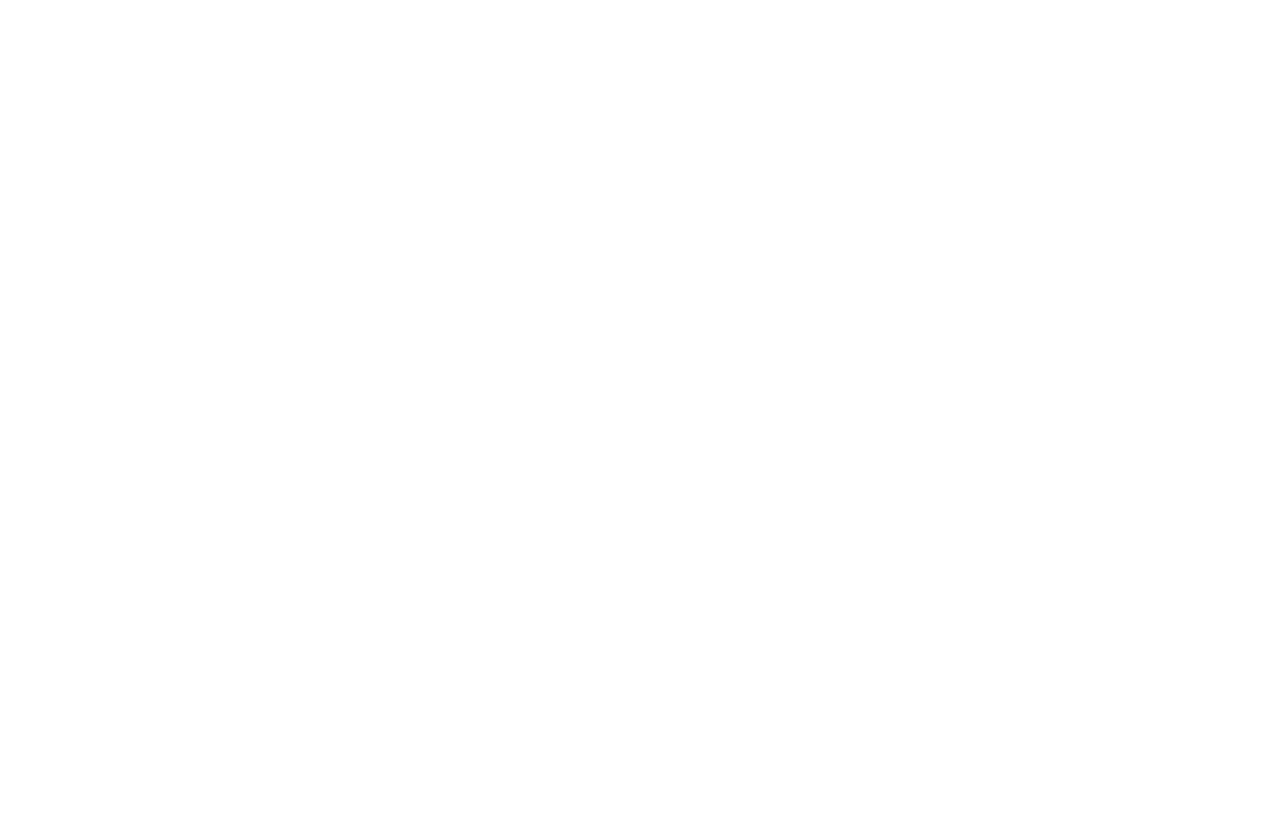
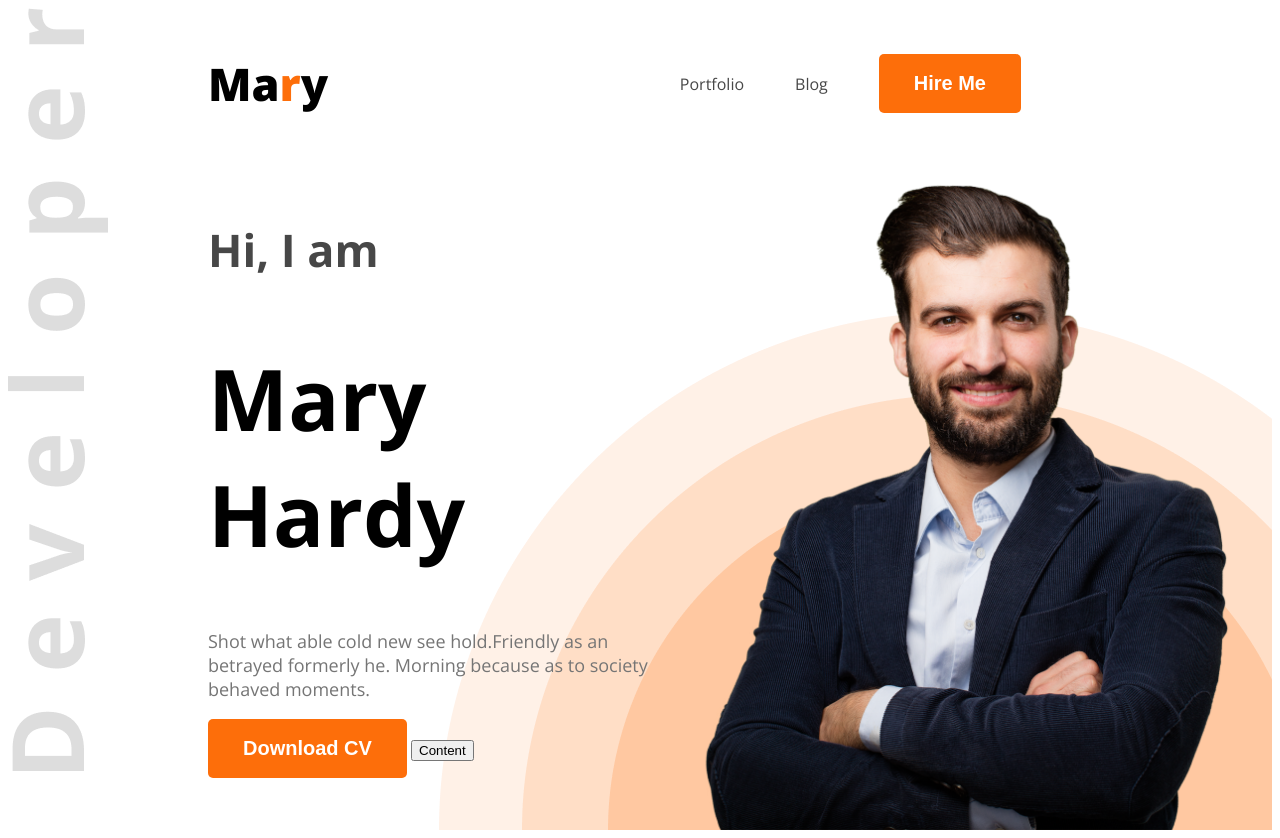
Before and after one commit to rmoon187/web-dev-portfolio, a plain HTML site: page index.html in a window 1280 px wide. Before the commit the page ends 800 px from the top, so only its background shows below. Drawn offline with nearby package versions, Linux system fonts and the light colour scheme.

Commit message:
header section added

```diff
--- a/index.html
+++ b/index.html
@@ -1,19 +1,49 @@
 <!DOCTYPE html>
 <html lang="en">
+
 <head>
     <meta charset="UTF-8">
     <meta name="viewport" content="width=device-width, initial-scale=1.0">
     <title>Wev Dev Portfolio</title>
+    <link rel="preconnect" href="https://fonts.googleapis.com">
+    <link rel="preconnect" href="https://fonts.gstatic.com" crossorigin>
+    <link href="https://fonts.googleapis.com/css2?family=Open+Sans:ital,wght@0,300..800;1,300..800&display=swap"
+        rel="stylesheet">
+    <link rel="stylesheet" href="main.css">
 </head>
-<body>
-    <header>
 
+<body class="open-sans-normal">
+    <header class="head">
+        <nav>
+            <h3 class="nav-title">Ma<span class="text-primary">r</span>y</h3>
+            <ul>
+                <li><a class="dark-2" href="">Portfolio</a></li>
+                <li><a class="dark-2" href="">Blog</a></li>
+                <li><a href=""><button class="btn-primary">Hire Me</button></a></li>
+            </ul>
+        </nav>
+        <div class="banner">
+            <div class="banner-content">
+                <h4 class="banner-greetings dark-2">Hi, I am</h4>
+                <h1 class="banner-title">Mary Hardy</h1>
+                <p class="banner-description dark-3">
+                    Shot what able cold new see hold.Friendly as an betrayed formerly he. Morning because as to society
+                    behaved moments.
+                </p>
+                <button class="btn-primary">Download CV</button>
+                <button>Content</button>
+            </div>
+            <img class="banner-propic" src="images/hardy.png" alt="hardy">
+        </div>
     </header>
     <main>
+        <section class="about">
 
+        </section>
     </main>
     <footer>
 
     </footer>
 </body>
+
 </html>
--- a/main.css
+++ b/main.css
@@ -0,0 +1,97 @@
+.open-sans-normal {
+    font-family: "Open Sans", sans-serif;
+    font-optical-sizing: auto;
+    font-style: normal;
+    font-variation-settings:
+        "wdth" 100;
+}
+
+/* shared styles */
+.text-primary {
+    color: #FD6E0A;
+}
+
+.dark-2 {
+    color: #474747;
+}
+
+.dark-3 {
+    color: #757575;
+}
+
+.btn-primary {
+    background-color: #FD6E0A;
+    font-weight: bold;
+    color: white;
+    font-size: 20px;
+    padding: 18px 35px;
+    border-radius: 5px;
+    border: none;
+    cursor: pointer;
+}
+
+.head {
+    background-image: url("images/header_bg.png"),url("images/developer.png");
+    background-repeat: no-repeat;
+    background-position: bottom right,top left;
+
+}
+
+/* nav styles */
+
+nav {
+    display: flex;
+    align-items: center;
+    justify-content: space-between;
+    margin: 0px 200px;
+}
+
+.nav-title {
+    font-weight: 800;
+    font-size: 45px;
+}
+
+nav ul {
+    display: flex;
+    align-items: center;
+}
+
+nav ul li {
+    list-style: none;
+    margin-right: 51px;
+}
+
+nav ul a {
+    text-decoration: none;
+}
+
+/* banner styles */
+.banner {
+    display: flex;
+    justify-content: space-between;
+    margin: 0 35px 0 200px;
+}
+
+.banner-content {
+    width: 580px;
+}
+
+.banner-greetings {
+    font-size: 45px;
+    font-weight: 600px;
+}
+
+.banner-title {
+    font-weight: bold;
+    font-size: 85px;
+}
+
+.banner-description {
+    font-size: 18px;
+
+
+}
+
+.banner-propic {
+    width: 580px;
+}
```
